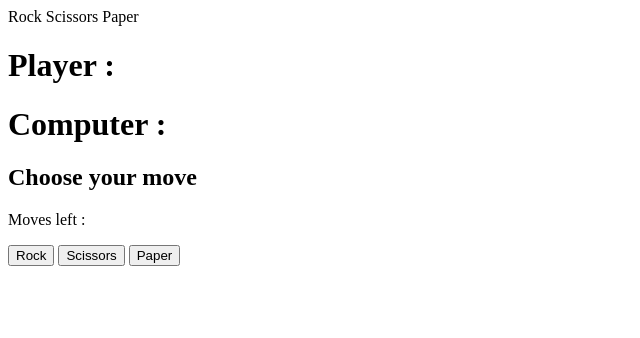
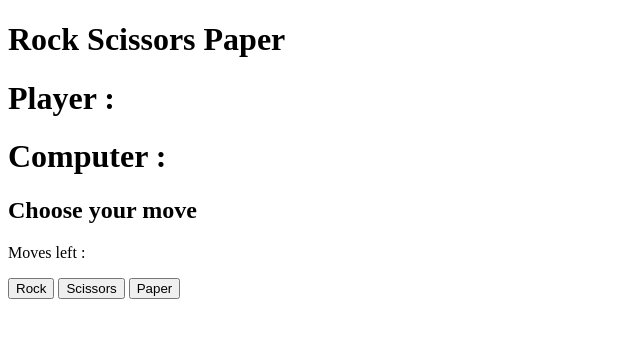
Before and after one commit to WEB21-bodjabo/rock-paper-scissor, a plain HTML site: page index.html in a window 1280 px wide. Shown: the whole page, without its empty margins (0-640 px from the left). Drawn offline with Linux system fonts and the light colour scheme.

Commit message:
html page done
-

```diff
--- a/index.html
+++ b/index.html
@@ -8,7 +8,9 @@
     <title>Rock-Scissors-Paper</title>
 </head>
 <body>
-    <div class="title">Rock Scissors Paper</div>
+    <div class="title">
+        <h1 class="title">Rock Scissors Paper</h1>
+    </div>
     <div id="gameDiv">
 
         <div class="score">
```
